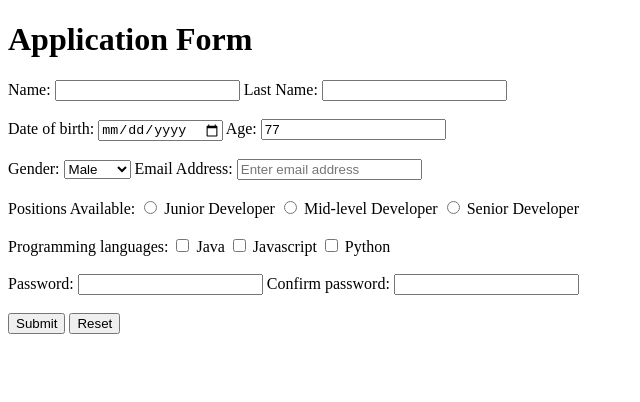
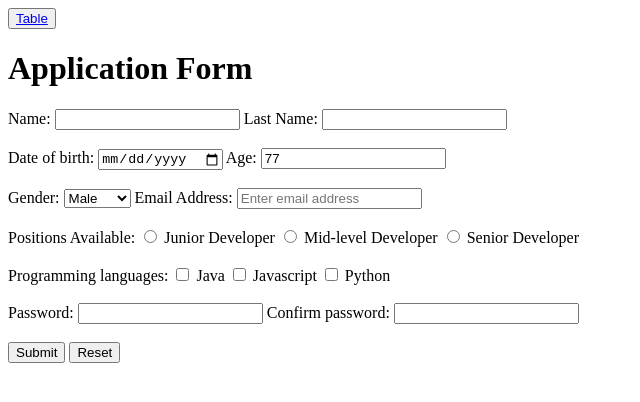
Before and after one commit to Faizan-098/html-assignment-2, a plain HTML site: page index.html in a window 1280 px wide. Shown: the whole page, without its empty margins (0-640 px from the left). Drawn offline with Linux system fonts and the light colour scheme.

Commit message:
add link button

```diff
--- a/index.html
+++ b/index.html
@@ -8,6 +8,8 @@
 </head>
 
 <body>
+    <!-- Nav -->
+     <div><button><a href="./table.html">Table</a></button></div>
     <form>
         <h1>Application Form</h1>
 
```
Also changed, not shown: table.html (+2 -0 lines).
